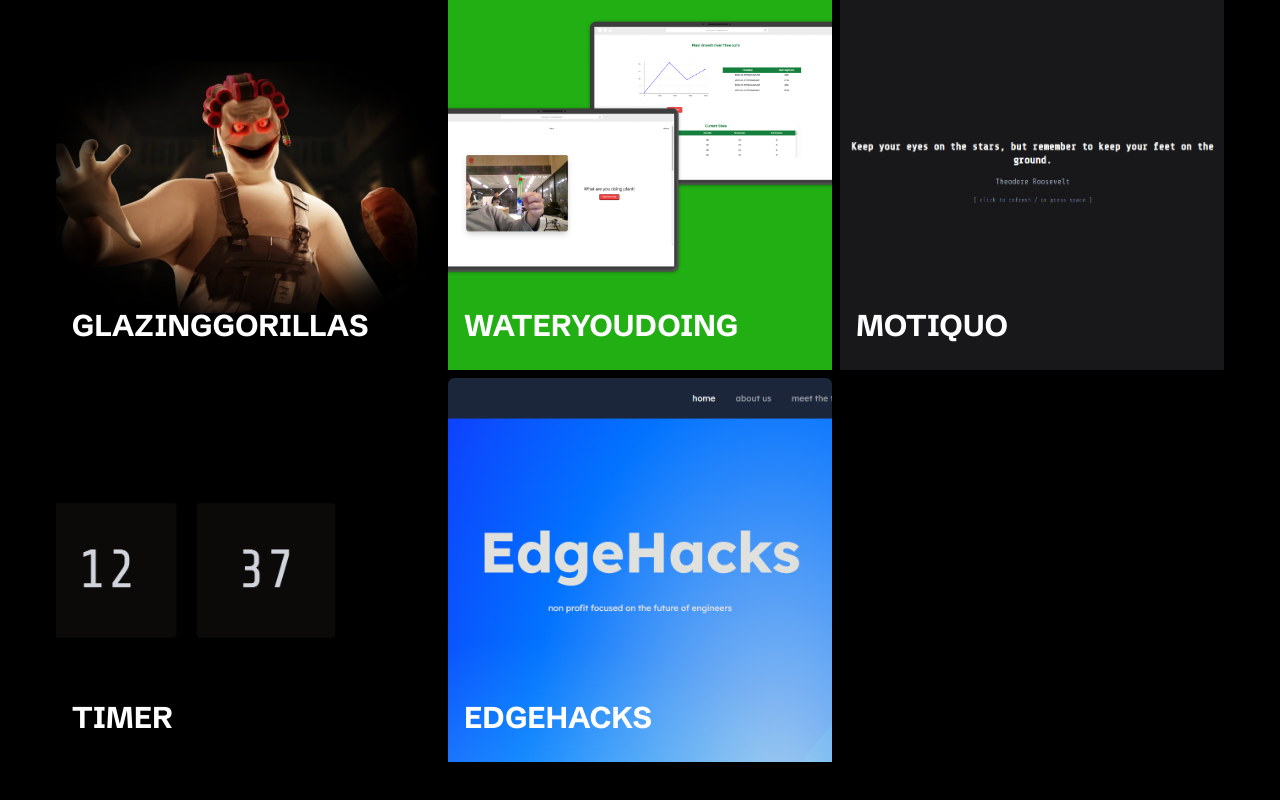
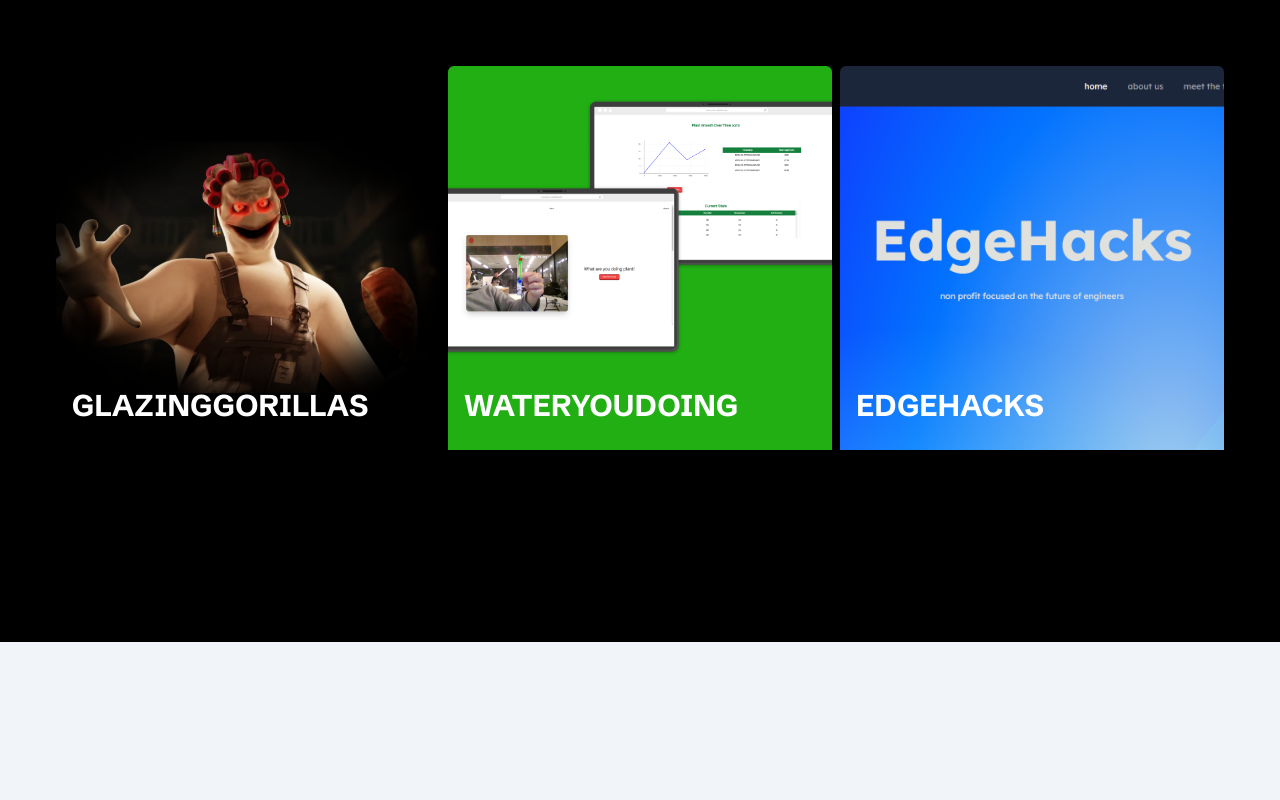
Before and after one commit to justinlam747/Portfoliov3, a React (Vite) app: page / in a window 1280 px wide. Shown: the part 1222-2022 px from the top of the page. After the commit the page ends 1864 px from the top, so only its background shows below. Built offline with nearby package versions, Linux system fonts and the light colour scheme.

Commit message:
changed projects

```diff
--- a/src/constants/index.js
+++ b/src/constants/index.js
@@ -42,7 +42,7 @@
     image: GGG,
     description: "Landing Website",
     technologies: ["React", "Tailwind", "Vite"],
-    link: "https://ggweb-chi.vercel.app/",
+    link: "https://glazinggorillagames.com/",
     date: "2024",
   },
   {
@@ -54,25 +54,6 @@
     link: "https://devpost.com/software/wateryoudoing-cjnzhp",
     date: "2023",
   },
-  {
-    title: "MotiQuo",
-    image: Moti1,
-    image2: Moti2,
-    description: "Motivational Quote Generator",
-    technologies: ["React", "Tailwind", "Vite", "ZenQuotesAPI"],
-    link: "https://moti-quo.vercel.app/",
-    date: "2025",
-  },
-  {
-    title: "Timer ",
-    image: Timer1,
-    image2: Timer2,
-    description: "Timer Web App",
-    technologies: ["React", "Tailwind", "Vite"],
-    link: "https://timer-blush-one.vercel.app/",
-    date: "2025",
-  },
-
 
   {
     title: "EdgeHacks",
@@ -83,7 +64,6 @@
     link: "https://justinlam6.github.io/EdgeHacks/",
     date: "2023",
   },
-
 ];
 
 export const CONTACT = {
```
